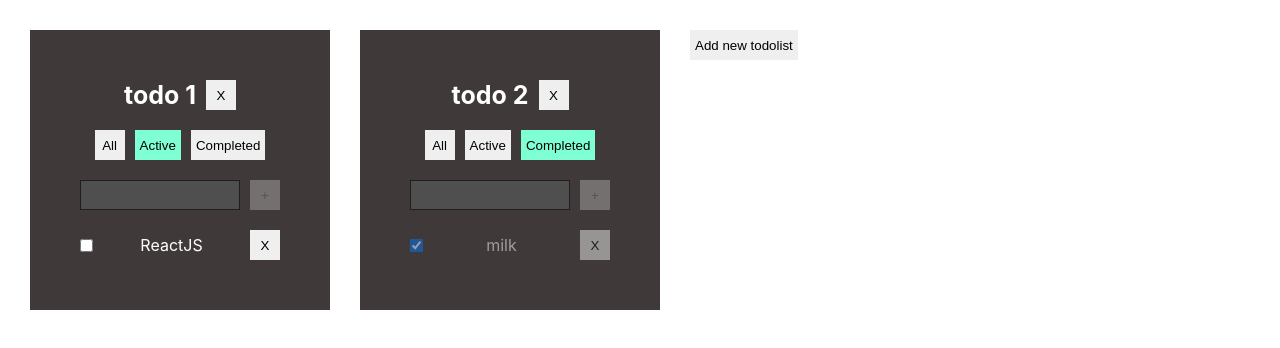
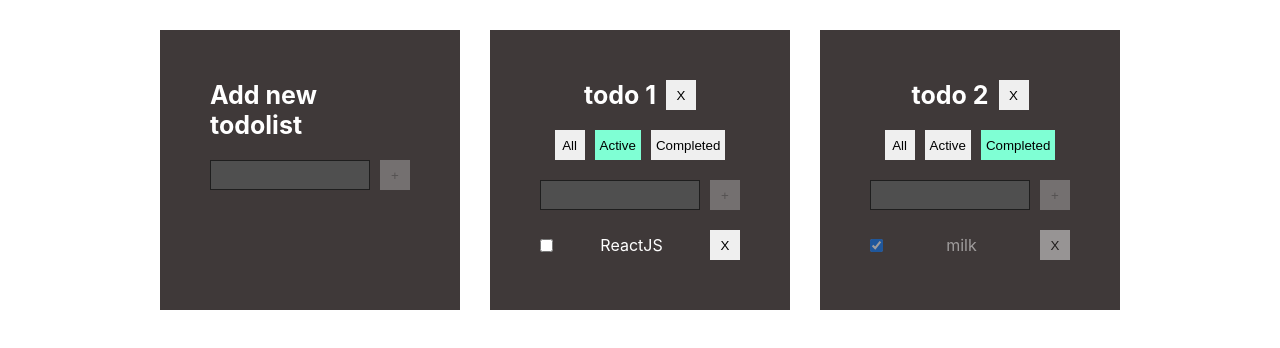
Before and after one commit to andressc/todolist, a React (Create React App) app: page / in a window 1280 px wide. Shown: the top 348 px of the page. Built offline with nearby package versions, Linux system fonts and the light colour scheme.

Commit message:
added edit task, title

```diff
--- a/src/App.css
+++ b/src/App.css
@@ -10,7 +10,8 @@
   padding: 30px;
   display: flex;
   gap: 30px;
-  align-items: flex-start;
+  justify-content: center;
+  /*align-items: center;*/
   flex-wrap: wrap;
 }
 
--- a/src/App.tsx
+++ b/src/App.tsx
@@ -2,7 +2,9 @@ import React, {useState} from "react"
 import "./App.css"
 import {v1} from "uuid"
 import {TodoList} from "./components/TodoList/TodoList"
-import {Filter, TaskType, TodoType} from "./types"
+import {Filter, TasksType, TaskType, TodoType} from "./types"
+import {InputSubmit} from "./components/InputSubmit/InputSubmit"
+import styles from "./components/TodoList/TodoList.module.css"
 
 function App(): JSX.Element {
 
@@ -30,17 +32,34 @@ function App(): JSX.Element {
         setTasks({...tasks})
     }
 
-    const addTodoList = (): void => {
+    const addTodoList = (title: string): void => {
         const newTodoList: TodoType = {
             id: v1(),
-            title: "todo",
+            title: title,
             filter: "All",
         }
-        setTodoData([...todoData, newTodoList])
-        tasks[newTodoList.id] = []
+        setTodoData([newTodoList, ...todoData])
+        setTasks({...tasks, [newTodoList.id]: []})
     }
 
-    let [tasks, setTasks] = useState({
+    const changeTitleTodoList = (title: string, todoListId: string): void => {
+        const todo = todoData.find(todo => todo.id === todoListId)
+
+        if (todo) {
+            todo.title = title
+            setTodoData([...todoData])
+        }
+    }
+
+    const changeFilterTodoList = (filter: Filter, todoListId: string): void => {
+        let todoList = todoData.find(todo => todo.id === todoListId)
+        if (todoList) {
+            todoList.filter = filter
+            setTodoData([...todoData])
+        }
+    }
+
+    let [tasks, setTasks] = useState<TasksType>({
         [todoList1]: [
             {id: v1(), title: "1HTML&CSS", isDone: true},
             {id: v1(), title: "JS", isDone: true},
@@ -60,14 +79,6 @@ function App(): JSX.Element {
         })
     }
 
-    const changeFilter = (filter: Filter, todoListId: string): void => {
-        let todoList = todoData.find(todo => todo.id === todoListId)
-        if (todoList) {
-            todoList.filter = filter
-            setTodoData([...todoData])
-        }
-    }
-
     const removeTask = (taskId: string, todoListId: string): void => {
         const afterDeletedTasks: TaskType[] = tasks[todoListId].filter(task => task.id !== taskId)
 
@@ -77,12 +88,24 @@ function App(): JSX.Element {
         })
     }
 
-
     const changeStatus = (taskId: string, isDone: boolean, todoListId: string): void => {
         let task: TaskType | undefined = tasks[todoListId].find(task => task.id === taskId)
 
         if (task) {
             task.isDone = isDone
+
+            setTasks({
+                ...tasks,
+                [todoListId]: [...tasks[todoListId]]
+            })
+        }
+    }
+
+    const changeTitleTask = (title: string, taskId: string, todoListId: string): void => {
+        let task: TaskType | undefined = tasks[todoListId].find(task => task.id === taskId)
+
+        if (task) {
+            task.title = title
 
             setTasks({
                 ...tasks,
@@ -108,20 +131,27 @@ function App(): JSX.Element {
                       id={todo.id}
                       tasks={initialTask}
                       title={todo.title}
-                      changeFilter={changeFilter}
+                      changeFilter={changeFilterTodoList}
                       removeTask={removeTask}
                       addTask={addTask}
                       changeStatus={changeStatus}
                       filter={todo.filter}
                       removeTodoList={removeTodoList}
+                      changeTitleTodoList={changeTitleTodoList}
+                      changeTitleTask={changeTitleTask}
             />
         )
     })
 
     return (
         <div className="App">
+            <div className={styles.todo}>
+                <div className={styles.title}>
+                    <h3>Add new todolist</h3>
+                </div>
+                <InputSubmit onClickCallBack={addTodoList} buttonTitle="+"/>
+            </div>
             {todoList}
-            <button onClick={addTodoList}>Add new todolist</button>
         </div>
     )
 }
--- /dev/null
+++ b/src/components/EditableSpan/EditableSpan.tsx
@@ -0,0 +1,30 @@
+import React, {ChangeEvent, useState} from "react"
+
+interface PropsType {
+    text: string
+    onChangeCallBack: (spanText: string) => void
+}
+
+export const EditableSpan: React.FC<PropsType> = ({text, onChangeCallBack}) => {
+
+    const [editableSpan, setEditableSpan] = useState<boolean>(false)
+    const [spanText, setSpanText] = useState<string>("")
+
+    const onDoubleClickHandler = (): void => {
+        setEditableSpan(true)
+        setSpanText(text)
+    }
+
+    const onBlurHandler = (): void => {
+        setEditableSpan(false)
+        onChangeCallBack(spanText)
+    }
+
+    const onChangeHandler = (e: ChangeEvent<HTMLInputElement>): void => {
+        setSpanText(e.currentTarget.value)
+    }
+
+    return editableSpan ?
+        <input type="text" value={spanText} onBlur={onBlurHandler} onChange={onChangeHandler} autoFocus/> :
+        <span onDoubleClick={onDoubleClickHandler}>{text}</span>
+}
--- /dev/null
+++ b/src/components/InputSubmit/InputSubmit.module.css
@@ -0,0 +1,15 @@
+.textInput {
+    display: flex;
+    justify-content: center;
+    align-items: center;
+    gap: 10px
+}
+
+.textInput input {
+    height: 30px;
+    font-size: 15px;
+    background-color: #4f4f4f;
+    border: 1px solid #1e1e1e;
+    color: #fff;
+    width: 160px;
+}
--- /dev/null
+++ b/src/components/InputSubmit/InputSubmit.tsx
@@ -0,0 +1,40 @@
+import React, {ChangeEvent, KeyboardEvent, useState} from "react"
+import styles from "./InputSubmit.module.css"
+
+type PropsType = {
+    onClickCallBack: (inputText: string) => void
+    buttonTitle: string
+}
+export const InputSubmit: React.FC<PropsType> = ({onClickCallBack, buttonTitle}) => {
+
+    const [inputText, setInputText] = useState<string>("")
+
+    const onChangeHandler = (e: ChangeEvent<HTMLInputElement>): void => setInputText(e.currentTarget.value)
+    const onKeyDownHandler = (e: KeyboardEvent<HTMLInputElement>): void => {
+        if (e.key === "Enter") onClickHandler()
+    }
+
+    const onClickHandler = (): void => {
+
+        if (!inputText.trim()) return
+        if (inputText.trim().length > 15) return
+
+        onClickCallBack(inputText.trim())
+        setInputText("")
+    }
+
+    const titleText: boolean | JSX.Element = inputText.length > 15 &&
+        <p style={{color: "red"}}>Your title is too long!</p>
+
+    const disabledButton: boolean = !inputText.trim() || inputText.trim().length > 15 && true
+
+    return (
+        <>
+            <div className={styles.textInput}>
+                <input value={inputText} onChange={onChangeHandler} onKeyDown={onKeyDownHandler}/>
+                <button onClick={onClickHandler} disabled={disabledButton}>{buttonTitle}</button>
+            </div>
+            {titleText}
+        </>
+    )
+}
--- a/src/components/Task/Task.tsx
+++ b/src/components/Task/Task.tsx
@@ -1,22 +1,28 @@
 import React, {ChangeEvent, DetailedHTMLProps, LiHTMLAttributes} from "react"
 import {TaskType} from "../../types"
 import styles from "./Task.module.css"
+import {EditableSpan} from "../EditableSpan/EditableSpan"
 
 interface PropsType extends DetailedHTMLProps<LiHTMLAttributes<HTMLLIElement>, HTMLLIElement> {
     task: TaskType
     removeTasks: (taskId: string) => void
     changeStatus: (taskId: string, isDone: boolean) => void
+    changeTitleTask: (title: string, taskId: string) => void
 }
 
-export const Task: React.FC<PropsType> = ({task, removeTasks, changeStatus, ...restProps}): JSX.Element => {
+export const Task: React.FC<PropsType> = ({task, removeTasks, changeStatus, changeTitleTask, ...restProps}): JSX.Element => {
 
     const onRemoveHandler = () => removeTasks(task.id)
     const onChangeHandler = (e: ChangeEvent<HTMLInputElement>) => changeStatus(task.id, e.currentTarget.checked)
 
+    const onChangeCallBack = (title: string,) => {
+        changeTitleTask(title, task.id)
+    }
+
     return (
         <li key={task.id} className={`${styles.task} ${task.isDone ? "is-done" : ""}`} {...restProps}>
             <input type="checkbox" checked={task.isDone} onChange={onChangeHandler}/>
-            <span>{task.title}</span>
+            <EditableSpan text={task.title} onChangeCallBack={onChangeCallBack}/>
             <button onClick={onRemoveHandler}>X</button>
         </li>
     )
--- a/src/components/TodoList/TodoList.module.css
+++ b/src/components/TodoList/TodoList.module.css
@@ -1,12 +1,13 @@
 .todo {
     display: flex;
     flex-direction: column;
-    justify-content: center;
+    justify-content: flex-start;
     background-color: #3f3939;
     gap: 20px;
     color: #fff;
     padding: 50px;
-    width: 300px;
+    max-width: 300px;
+    width: 100%;
 }
 
 .todo h3 {
@@ -35,19 +36,3 @@
     align-items: center;
     gap: 10px
 }
-
-.textInput {
-    display: flex;
-    justify-content: center;
-    align-items: center;
-    gap: 10px
-}
-
-.textInput input {
-    height: 30px;
-    font-size: 15px;
-    background-color: #4f4f4f;
-    border: 1px solid #1e1e1e;
-    color: #fff;
-    width: 160px;
-}
--- a/src/components/TodoList/TodoList.tsx
+++ b/src/components/TodoList/TodoList.tsx
@@ -1,8 +1,10 @@
-import React, {KeyboardEvent, ChangeEvent, useState, DetailedHTMLProps, HTMLAttributes} from "react"
+import React, {DetailedHTMLProps, HTMLAttributes} from "react"
 import {ButtonFilter} from "../ButtonFilter/ButtonFilter"
 import {Filter, TaskType} from "../../types"
 import {Task} from "../Task/Task"
 import styles from "./TodoList.module.css"
+import {InputSubmit} from "../InputSubmit/InputSubmit"
+import {EditableSpan} from "../EditableSpan/EditableSpan"
 
 interface PropsType extends DetailedHTMLProps<HTMLAttributes<HTMLDivElement>, HTMLDivElement> {
     id: string
@@ -13,6 +15,8 @@ interface PropsType extends DetailedHTMLProps<HTMLAttributes<HTMLDivElement>, HT
     addTask: (title: string, todoListId: string) => void
     changeStatus: (taskId: string, isDone: boolean, todoListId: string) => void
     removeTodoList: (todoListId: string) => void
+    changeTitleTodoList: (title: string, id: string) => void
+    changeTitleTask: (title: string, taskId: string, todoListId: string) => void
     filter: Filter
 }
 
@@ -25,56 +29,55 @@ export const TodoList: React.FC<PropsType> = ({
                                                   addTask,
                                                   changeStatus,
                                                   filter,
+                                                  changeTitleTodoList,
                                                   removeTodoList,
+                                                  changeTitleTask,
                                                   ...restProps
                                               }): JSX.Element => {
 
-    let [inputText, setInputText] = useState<string>("")
-
-    const onChangeHandler = (e: ChangeEvent<HTMLInputElement>): void => setInputText(e.currentTarget.value)
-    const onKeyDownHandler = (e: KeyboardEvent<HTMLInputElement>): void => {
-        if (e.key === "Enter") onClickHandler()
-    }
-
-    const onClickHandler = (): void => {
-
-        if (!inputText.trim()) return
-        if (inputText.trim().length > 15) return
-
-        addTask(inputText.trim(), id)
-        setInputText("")
-    }
-
-    const titleText: boolean | JSX.Element = inputText.length > 15 &&
-        <p style={{color: "red"}}>Your title is too long!</p>
-
-    const disabledButton: boolean = !inputText.trim() || inputText.trim().length > 15 && true
-
-    const removeTaskHandler = (taskId: string) => {
+    const removeTaskHandler = (taskId: string): void => {
         removeTask(taskId, id)
     }
 
-    const changeStatusHandler = (taskId: string, isDone: boolean) => {
+    const changeStatusHandler = (taskId: string, isDone: boolean): void => {
         changeStatus(taskId, isDone, id)
     }
 
-    const taskList: JSX.Element[] = tasks.map(task => <Task key={task.id}
-                                                            task={task} removeTasks={removeTaskHandler}
-                                                            changeStatus={changeStatusHandler}
-    />)
+    const taskList: JSX.Element[] = tasks.map(task => {
 
-    const changeFilterHandler = (filter: Filter) => {
+        const onChangeCallBack = (title: string, taskId: string) => {
+            changeTitleTask(title, taskId, id)
+        }
+
+        return (<Task key={task.id}
+                      task={task} removeTasks={removeTaskHandler}
+                      changeStatus={changeStatusHandler}
+                      changeTitleTask={onChangeCallBack}
+        />)
+    })
+
+    const changeFilterHandler = (filter: Filter): void => {
         changeFilter(filter, id)
     }
 
-    const removeTodoListHandler = () => {
+    const removeTodoListHandler = (): void => {
         removeTodoList(id)
+    }
+
+    const onClickCallBack = (inputText: string): void => {
+        addTask(inputText.trim(), id)
+    }
+
+    const onChangeCallBack = (title: string,) => {
+        changeTitleTodoList(title, id)
     }
 
     return (
         <div {...restProps} className={styles.todo}>
             <div className={styles.title}>
-                <h3>{title}</h3>
+                <h3>
+                    <EditableSpan text={title} onChangeCallBack={onChangeCallBack}/>
+                </h3>
                 <button onClick={removeTodoListHandler}>X</button>
             </div>
 
@@ -83,12 +86,7 @@ export const TodoList: React.FC<PropsType> = ({
                 <ButtonFilter changeFilter={changeFilterHandler} filter="Active" filterState={filter}/>
                 <ButtonFilter changeFilter={changeFilterHandler} filter="Completed" filterState={filter}/>
             </div>
-
-            <div className={styles.textInput}>
-                <input value={inputText} onChange={onChangeHandler} onKeyDown={onKeyDownHandler}/>
-                <button onClick={onClickHandler} disabled={disabledButton}>+</button>
-            </div>
-            {titleText}
+            <InputSubmit onClickCallBack={onClickCallBack} buttonTitle="+"/>
             <ul>
                 {taskList}
             </ul>
--- a/src/types.ts
+++ b/src/types.ts
@@ -11,3 +11,7 @@ export type TaskType = {
     title: string
     isDone: boolean
 }
+
+export type TasksType = {
+    [key: string] : TaskType[]
+}
```
